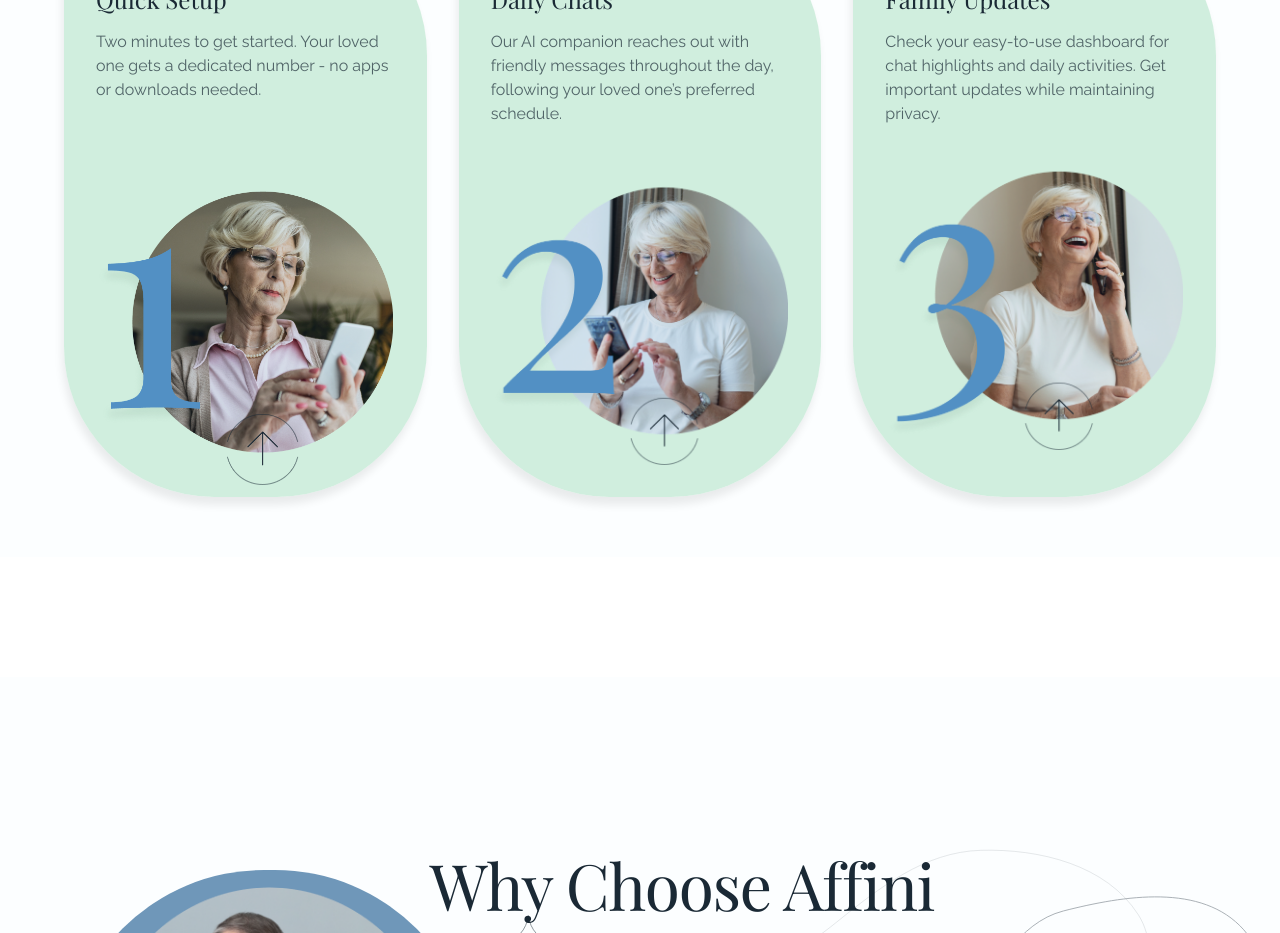
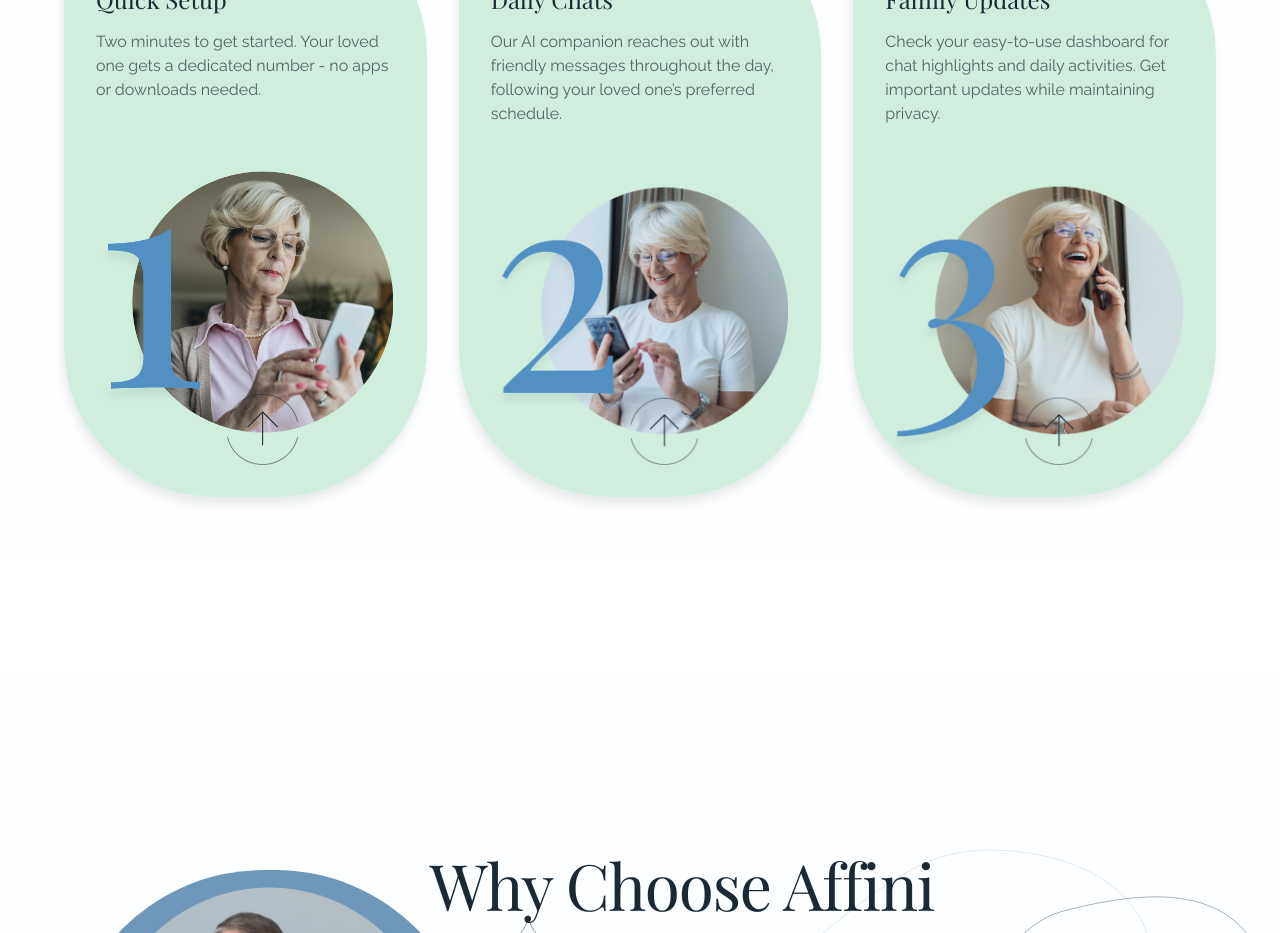
Before and after one commit to SiarheiBalabanovich/affini-app, a React (Vite) app: page / in a window 1280 px wide. Shown: the part 1380-2313 px from the top of the page. Built offline with nearby package versions, Linux system fonts and the light colour scheme.

Commit message:
fix(how-it-works): align desktop step illustrations

```diff
--- a/src/components/HowItWorksSection.jsx
+++ b/src/components/HowItWorksSection.jsx
@@ -142,7 +142,7 @@ function HowItWorksSection() {
         </div>
 
         <div className="mt-[60px] hidden justify-center gap-8 lg:flex lg:flex-nowrap">
-          {steps.map((step, index) => (
+          {steps.map((step) => (
             <article
               key={step.title}
               className="
@@ -171,13 +171,7 @@ function HowItWorksSection() {
                 </p>
               </div>
 
-              <div
-                className={`
-                  relative mx-auto mt-6 w-[80%] lg:w-[296px]
-                  ${index === 0 ? "xl:translate-y-5" : ""}
-                  ${index === 2 ? "lg:-translate-y-[15px]" : ""}
-                `}
-              >
+              <div className="relative mx-auto mt-6 w-[80%] lg:w-[296px]">
                 <img
                   src={step.image}
                   alt={`${step.title} illustration`}
```
